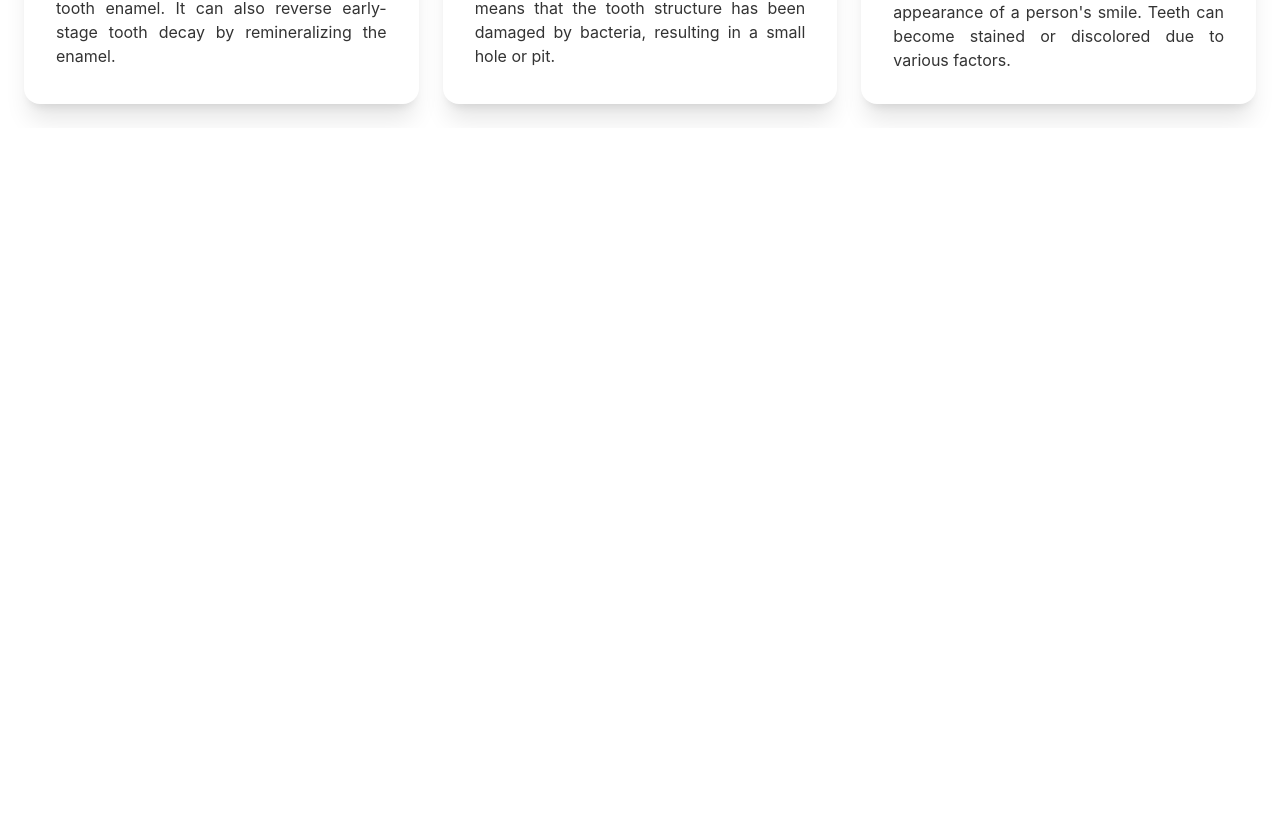
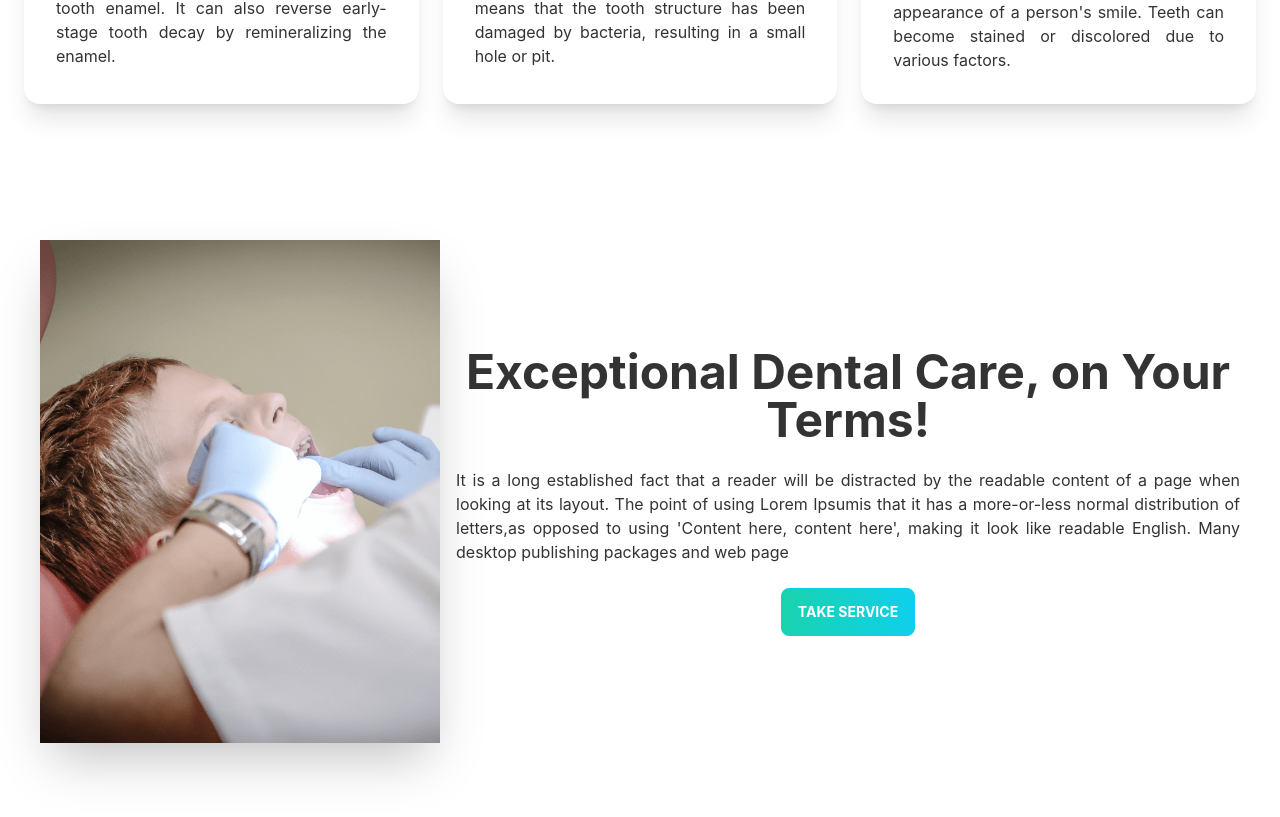
Before and after one commit to MrinmoyBaust98/Healthy_Smile, a React (Create React App) app: page / in a window 1280 px wide. Shown: the part 1339-2156 px from the top of the page. Before the commit the page ends 1467 px from the top, so only its background shows below. Built offline with nearby package versions, Linux system fonts and the light colour scheme.

Commit message:
ServiceBanner Section Completed

```diff
--- a/src/pages/Home/Banner/Banner.js
+++ b/src/pages/Home/Banner/Banner.js
@@ -5,7 +5,11 @@
   return (
     <div className="hero my-8 ">
       <div className="hero-content flex-col lg:flex-row-reverse">
-        <img src={bannerImage} className="w-1/2 rounded-lg " alt="banner-img" />
+        <img
+          src={bannerImage}
+          className="lg:w-1/2 rounded-lg "
+          alt="banner-img"
+        />
         <div>
           <h1 className="text-5xl font-bold">Your New Smile Starts Here!</h1>
           <p className="py-6">
--- a/src/pages/Home/Home/Home.js
+++ b/src/pages/Home/Home/Home.js
@@ -2,6 +2,7 @@
 import Banner from "../Banner/Banner";
 import InfoCards from "../Information/InfoCards";
 import ServiceCards from "../Services/ServiceCards";
+import ServiceBanner from "../ServiceBanner/ServiceBanner";
 
 const Home = () => {
   return (
@@ -9,6 +10,7 @@
       <Banner />
       <InfoCards />
       <ServiceCards />
+      <ServiceBanner />
     </div>
   );
 };
--- /dev/null
+++ b/src/pages/Home/ServiceBanner/ServiceBanner.js
@@ -0,0 +1,34 @@
+import React from "react";
+import serviceBanner from "../../../assets/images/treatment.png";
+
+const ServiceBanner = () => {
+  return (
+    <div className="hero my-24">
+      <div className="hero-content flex-col lg:flex-row">
+        <img
+          src={serviceBanner}
+          className="lg:w-1/3 shadow-2xl"
+          alt="service-banner"
+        />
+        <div className=" flex-col-1 lg:text-center">
+          <h1 className="text-5xl font-bold">
+            Exceptional Dental Care, on Your Terms!
+          </h1>
+          <p className="py-6 text-justify">
+            It is a long established fact that a reader will be distracted by
+            the readable content of a page when looking at its layout. The point
+            of using Lorem Ipsumis that it has a more-or-less normal
+            distribution of letters,as opposed to using 'Content here, content
+            here', making it look like readable English. Many desktop publishing
+            packages and web page
+          </p>
+          <button className="btn btn-primary text-white font-bold bg-gradient-to-r from-secondary to-primary">
+            Take Service
+          </button>
+        </div>
+      </div>
+    </div>
+  );
+};
+
+export default ServiceBanner;
```
